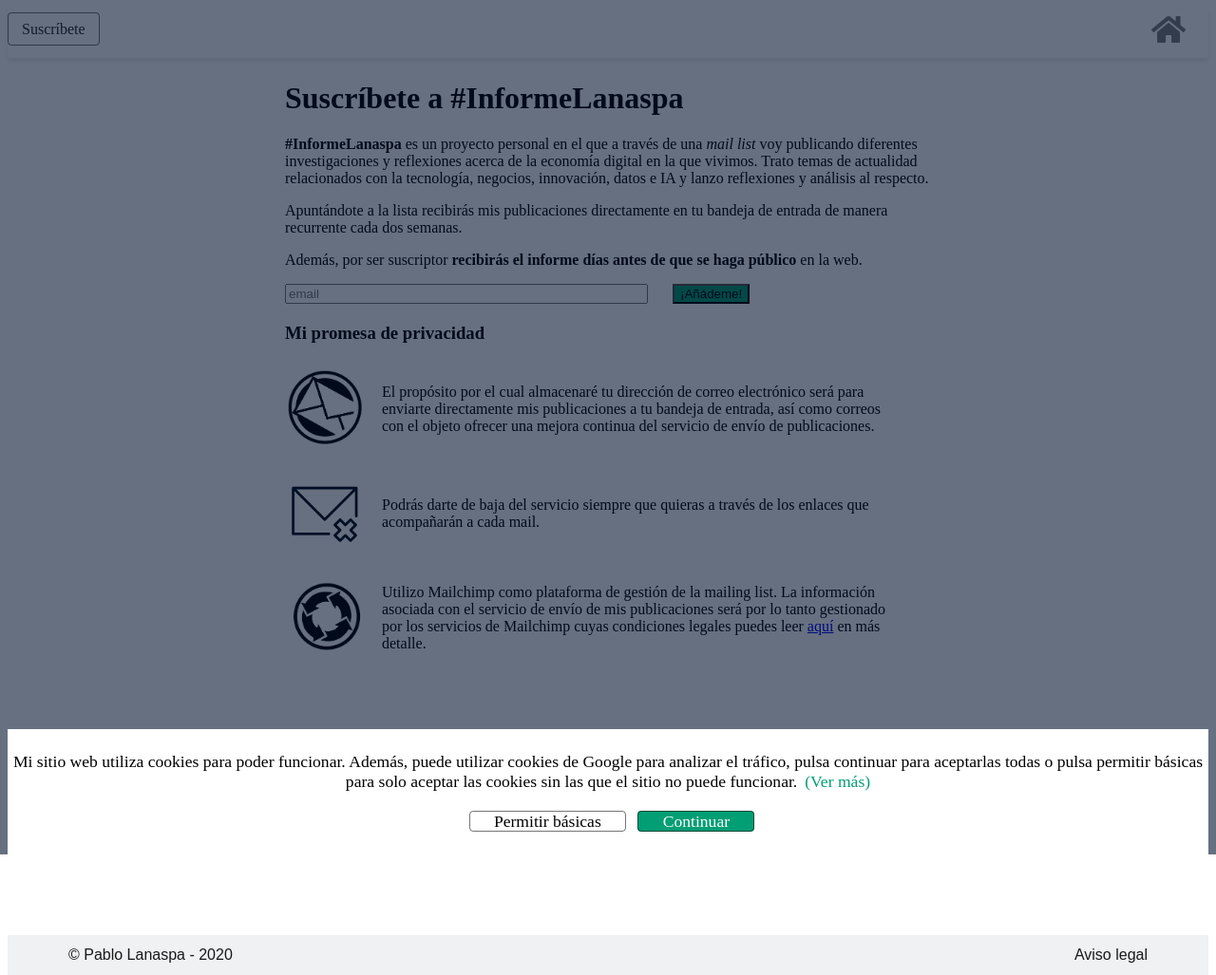
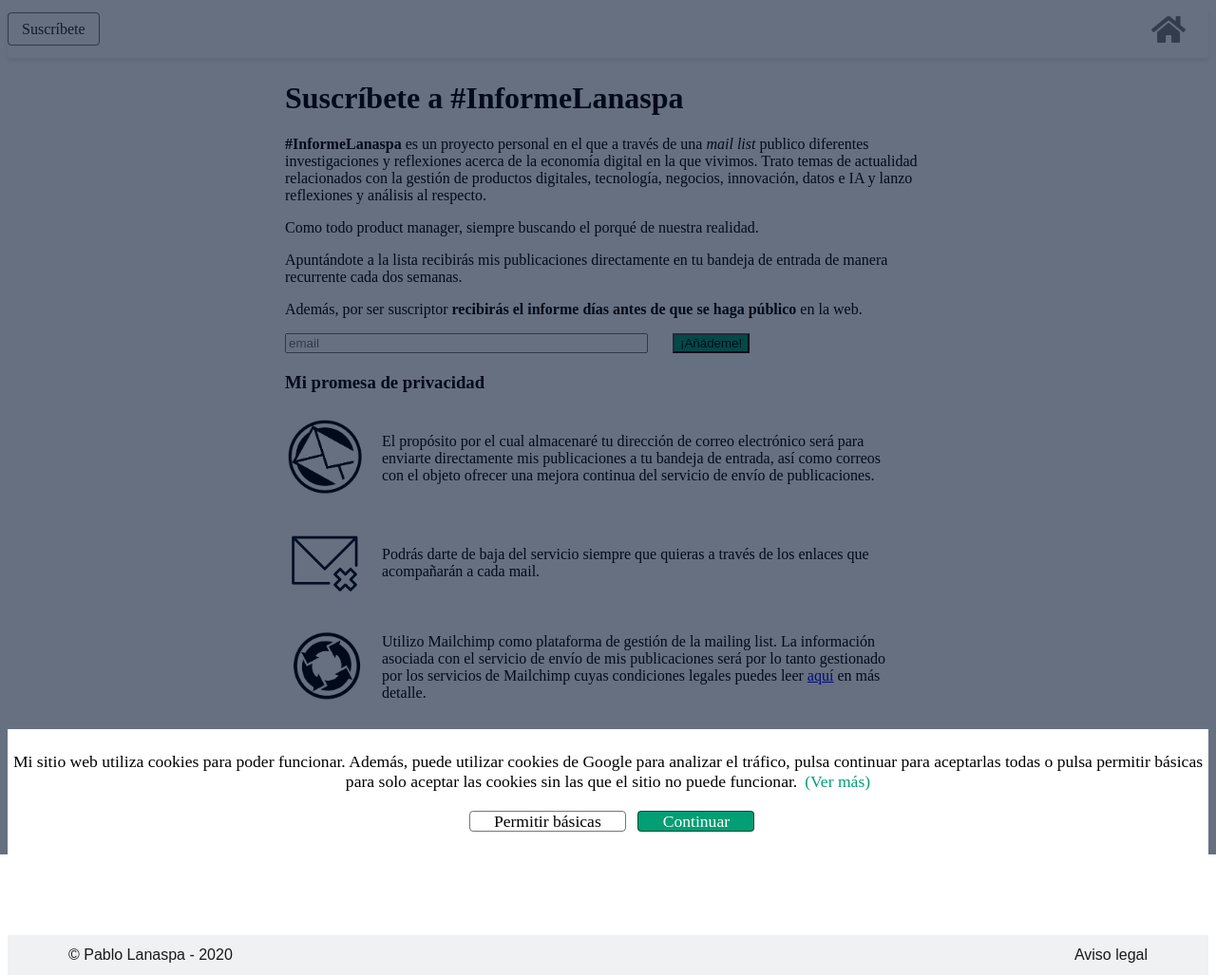
Before and after one commit to planaspa/planaspa.github.io, a Jekyll site: the page built from subscribe.markdown, in a window 1280 px wide. Shown: the whole page at 95% size. Built offline with Jekyll 4.4.1, drawn with Linux system fonts in a browser that asks for light colours; comment, search, counter and statistics services are not loaded.

Commit message:
updated copy

```diff
--- a/subscribe.markdown
+++ b/subscribe.markdown
@@ -12,7 +12,11 @@ summary: "¡Suscríbete a #InformeLanaspa! Tecnología, innovación, IA, econom
     <h1>Suscríbete a #InformeLanaspa</h1>
 
     <p>
-    <b>#InformeLanaspa</b> es un proyecto personal en el que a través de una <i>mail list</i> voy publicando diferentes investigaciones y reflexiones acerca de la economía digital en la que vivimos. Trato temas de actualidad relacionados con la tecnología, negocios, innovación, datos e IA y lanzo reflexiones y análisis al respecto.
+    <b>#InformeLanaspa</b> es un proyecto personal en el que a través de una <i>mail list</i> publico diferentes investigaciones y reflexiones acerca de la economía digital en la que vivimos. Trato temas de actualidad relacionados con la gestión de productos digitales, tecnología, negocios, innovación, datos e IA y lanzo reflexiones y análisis al respecto.
+    </p>
+
+    <p>
+    Como todo product manager, siempre buscando el porqué de nuestra realidad.
     </p>
 
     <p>
```
